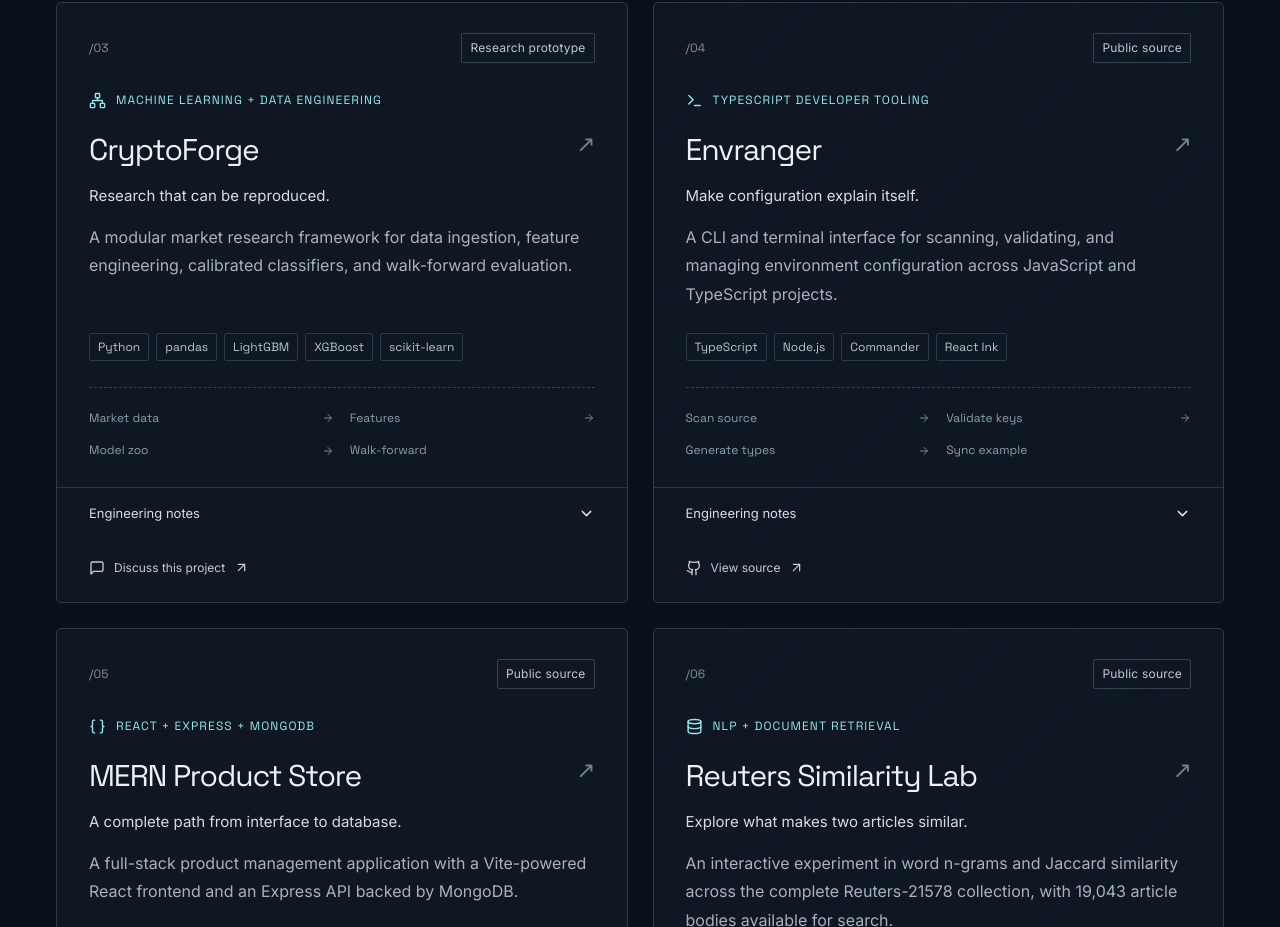
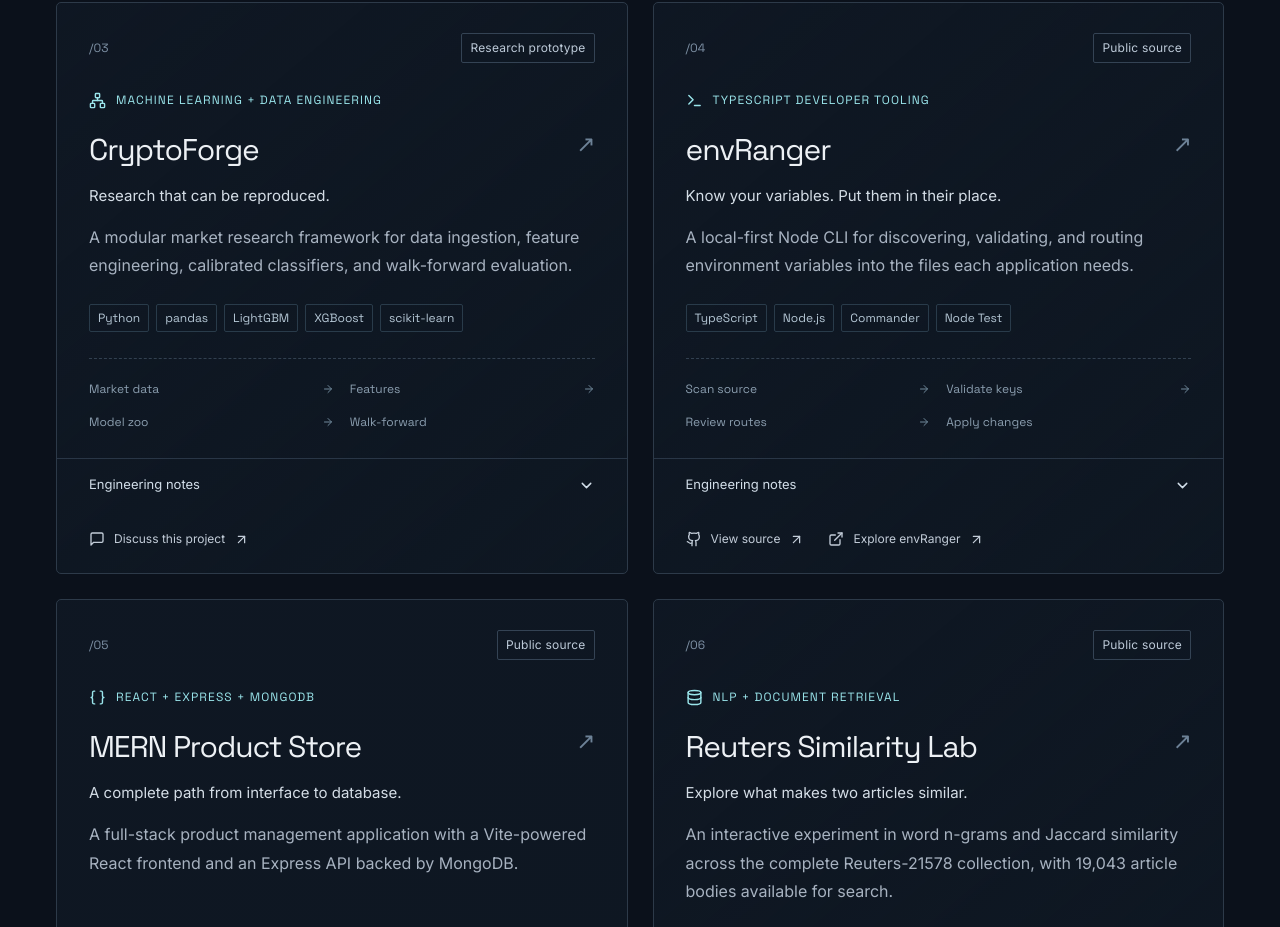
Before and after one commit to Breedlove-Jason/jason-breedlove-portfolio, a React (Vite) app: page / in a window 1280 px wide. Shown: the part 1760-2687 px from the top of the page. Built offline with nearby package versions, Linux system fonts and the light colour scheme.

Commit message:
Showcase envRanger 0.2 with public guide and live project link

```diff
--- a/src/data/projects.ts
+++ b/src/data/projects.ts
@@ -60,16 +60,18 @@
     diagram: ['Market data', 'Features', 'Model zoo', 'Walk-forward'],
   },
   {
-    id: 'envranger', number: '04', title: 'Envranger', category: 'Developer tools',
+    id: 'envranger', number: '04', title: 'envRanger', category: 'Developer tools',
     kind: 'TYPESCRIPT DEVELOPER TOOLING', status: 'Public source',
-    headline: 'Make configuration explain itself.',
-    description: 'A CLI and terminal interface for scanning, validating, and managing environment configuration across JavaScript and TypeScript projects.',
-    stack: ['TypeScript', 'Node.js', 'Commander', 'React Ink'],
-    problem: 'Keep application configuration, environment examples, and developer expectations aligned as a codebase grows.',
-    implementation: 'The project documents source scanning for process.env references, configuration checks, type generation, example synchronization, linting, presets, and a terminal wizard. The implementation uses Commander and Ink.',
-    boundary: 'An early public project, version 0.1.0. Source is available on GitHub; npm publication is not asserted.',
-    diagram: ['Scan source', 'Validate keys', 'Generate types', 'Sync example'],
+    headline: 'Know your variables. Put them in their place.',
+    description: 'A local-first Node CLI for discovering, validating, and routing environment variables into the files each application needs.',
+    stack: ['TypeScript', 'Node.js', 'Commander', 'Node Test'],
+    problem: 'Keep frontend, backend, and teammate configuration aligned without accidental overwrites or exposing values in routine reports.',
+    implementation: 'AST-based source scanning, explicit environment profiles, key routing, masked inspection, preview-first edits, per-file atomic writes, and local backups. Includes a tested package, a public walkthrough, and a complete migration and command guide.',
+    boundary: 'Version 0.2 is installable from GitHub source; it is not published to npm. Files and backups remain local plaintext. Multi-file routing is not transactional, and the tool does not provide a cloud secret vault.',
+    diagram: ['Scan source', 'Validate keys', 'Review routes', 'Apply changes'],
     source: 'https://github.com/Breedlove-Jason/envranger',
+    liveUrl: 'https://envranger.jasonbreedlove.dev/',
+    liveLabel: 'Explore envRanger',
   },
   {
     id: 'productstore', number: '05', title: 'MERN Product Store', category: 'Full stack',
```
